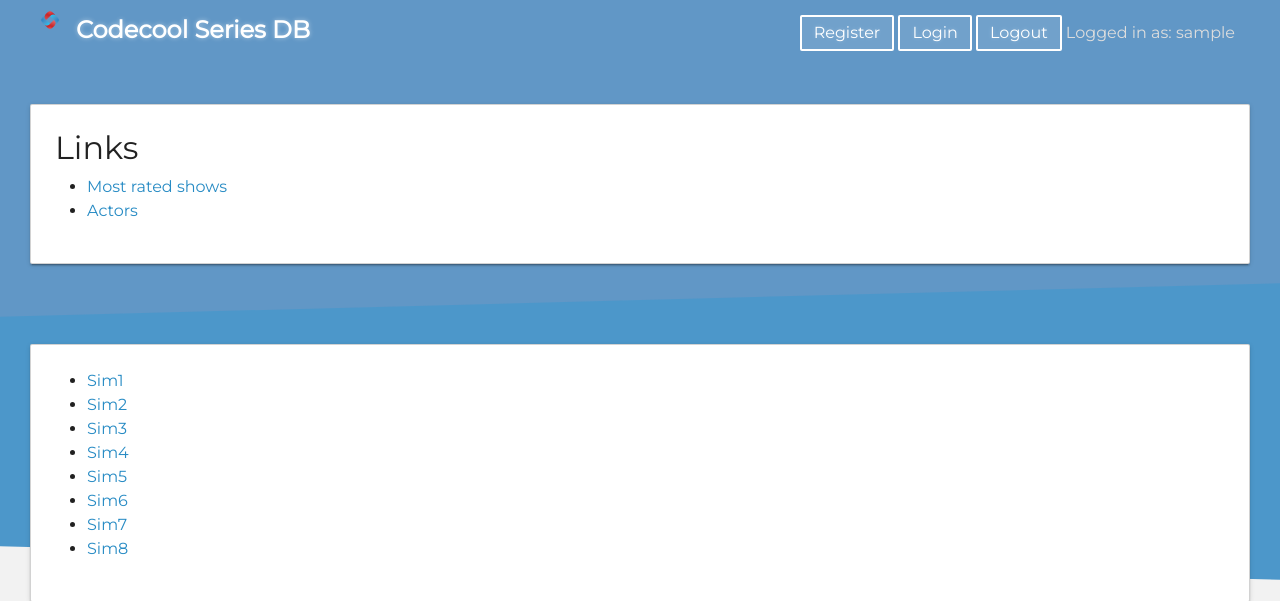
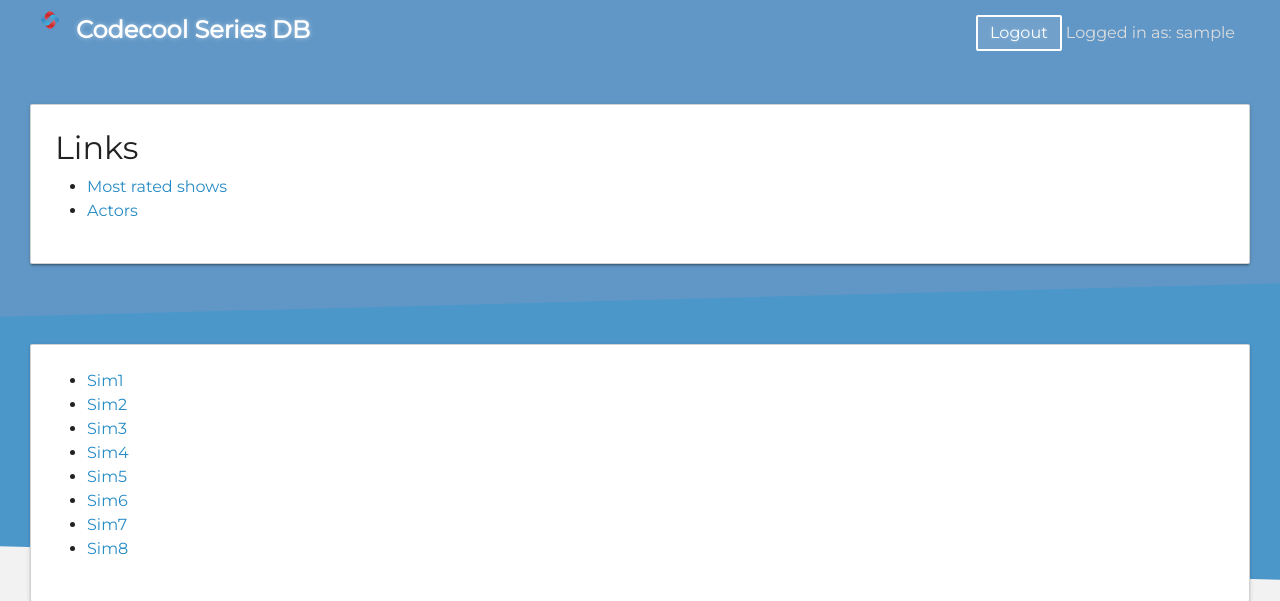
Before and after one commit to Razvanchirculescu/codecool-series-python-Razvanchirculescu, a Flask app: page /all_simulations/ in a window 1280 px wide. Shown: the top 601 px of the page. Run offline with Flask 2, Linux system fonts and the light colour scheme; the visitor is signed in with stand-in values (Sample User, id 1); some libraries are stand-ins or nearby versions.

Commit message:
login logout and register buttons now visible/invisible if session active

```diff
--- a/templates/base.html
+++ b/templates/base.html
@@ -74,16 +74,16 @@
                 <button type="button" id="bt-logout" class="logout_button">Logout</button>
             </a>
         <script>
-            {% if  session.username  %}
-                    document.getElementById("bt-register").disabled = true;
-                    document.getElementById("bt-login").disabled = true;
-                    document.getElementById("bt-logout").disabled = false;
-            {% else %}
-                    document.getElementById("bt-register").disabled = false;
-                    document.getElementById("bt-login").disabled = false;
-                    document.getElementById("bt-logout").disabled = true;
-            {% endif %}
-        </script>
+        {% if session.username  %}
+            document.getElementById("bt-register").style.display = "none";
+            document.getElementById("bt-login").style.display = "none";
+            document.getElementById("bt-logout").style.display = "inline-block";
+        {% else %}
+            document.getElementById("bt-register").style.display = "inline-block";
+            document.getElementById("bt-login").style.display = "inline-block";
+            document.getElementById("bt-logout").style.display = "none";
+        {% endif %}
+    </script>
             <a href="#" style="color: #dddddd" class="sessionState">
                 {% if session['username'] %}
                     Logged in as: {{ session['username'] }}
```
